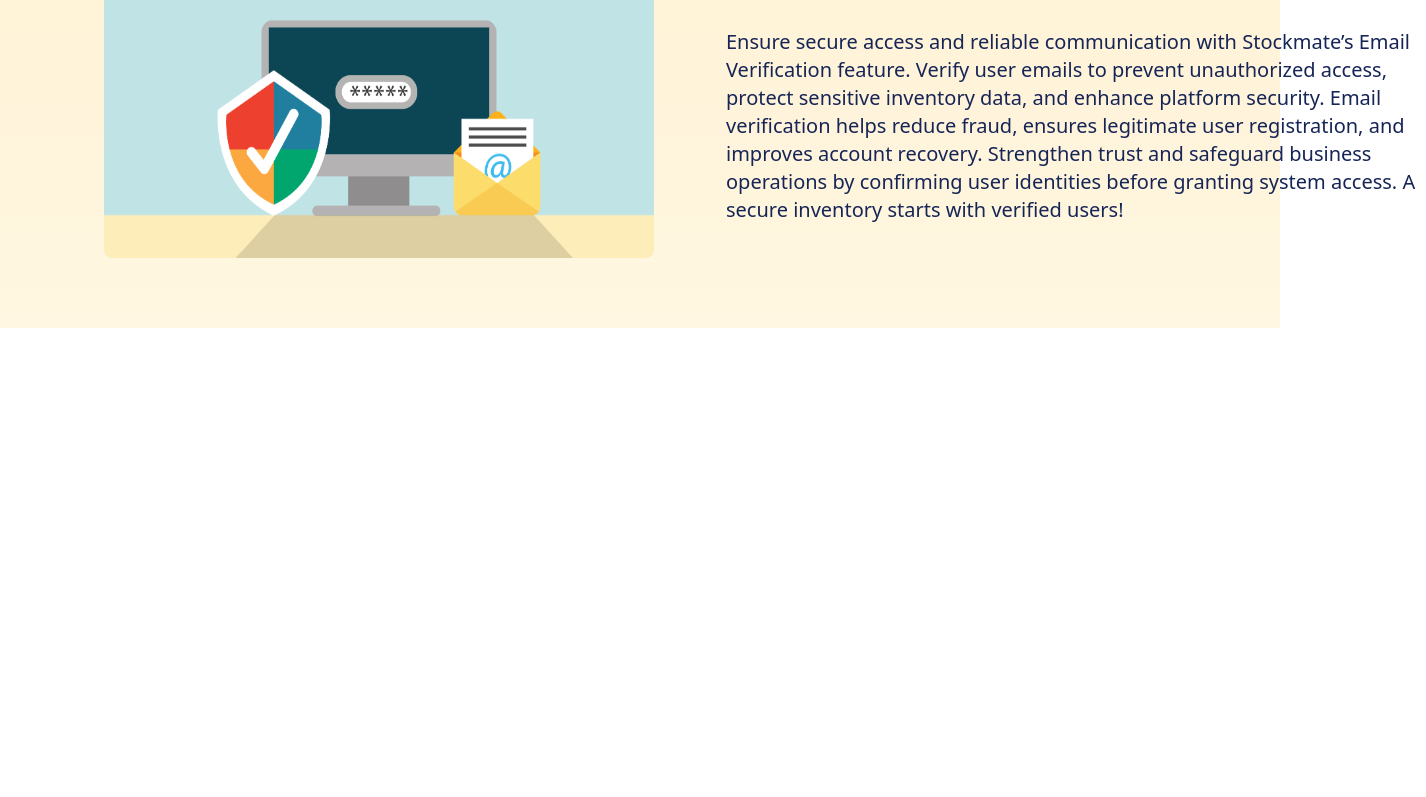
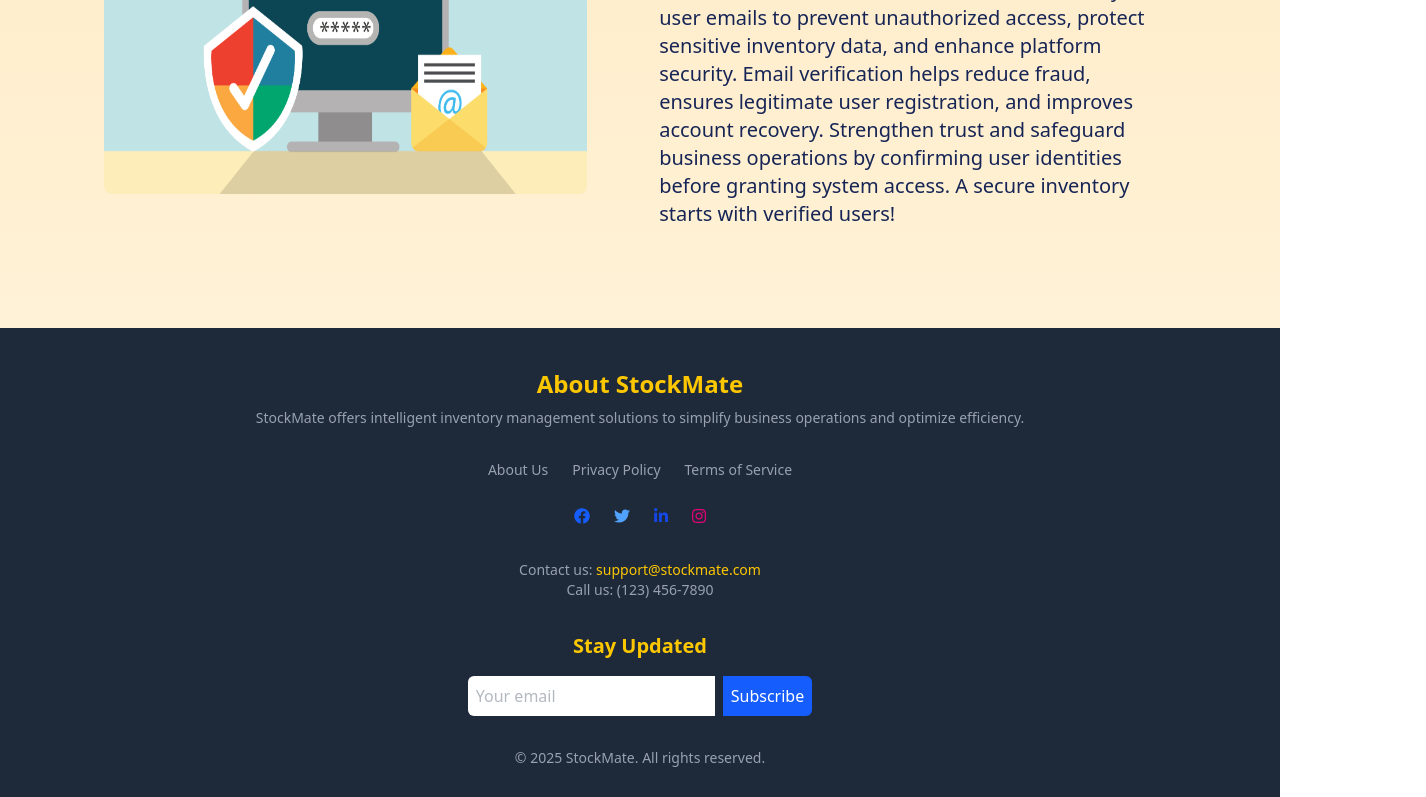
Before and after one commit to bikashgiri2002/FINAL_COLLEGE_PROJECT, a React (Vite) app in the folder StockMateOwnProject/frontend/: page /features in a window 1280 px wide. Shown: the part 2000-2797 px from the top of the page, 1426 px wide, since content can reach past the window. Before the commit the page ends 2328 px from the top, so only its background shows below. Built offline with nearby package versions, Linux system fonts and the light colour scheme.

Commit message:
feature part

```diff
--- a/StockMateOwnProject/frontend/src/pages/Features.jsx
+++ b/StockMateOwnProject/frontend/src/pages/Features.jsx
@@ -7,13 +7,13 @@
         <img
           src="/multi.jpg"
           alt="multi"
-          className="h-[350px] w-[550px] m-8 inset-shadow-blue-950 rounded-lg"
+          className="h-[350px] md:w-2/5 m-8 inset-shadow-blue-950 rounded-lg"
         ></img>
         <div className="flex flex-col">
           <h1 className="font-bold text-2xl text-blue-950 mt-20">
             Multi-location management
           </h1>
-          <p className="h-[300px] w-[700px] font-medium mt-10 text-xl text-blue-950">
+          <p className="h-[300px] md:w-4/5 font-medium mt-6 text-xl text-blue-950">
             Efficiently manage inventory across multiple locations with
             Stockmate's seamless multi-location tracking. Keep stock levels
             updated in real time, transfer items between branches effortlessly,
@@ -30,7 +30,7 @@
           <h1 className="font-bold text-2xl text-blue-950 mt-20">
             Bundle Offerings
           </h1>
-          <p className="h-[300px] w-[700px] font-medium mt-10 text-xl text-blue-950">
+          <p className="h-[300px] md:w-4/5 font-medium mt-6 text-xl text-blue-950">
             Enhance sales and streamline inventory with Stockmate’s Bundle
             Offering feature. Effortlessly group related products into
             attractive bundles, ensuring better value for customers while
@@ -44,20 +44,20 @@
         <img
           src="/MARKET.png"
           alt="market"
-          className="h-[350px] w-[550px] m-8 inset-shadow-blue-950 rounded-lg"
+          className="h-[350px] md:w-2/5 mr-20 mt-8 inset-shadow-blue-950 rounded-lg"
         ></img>
       </div>
       <div className="flex flex-row gap-10 ml-18">
         <img
           src="/istockphoto.jpg"
           alt="istock"
-          className="h-[350px] w-[550px] m-8 inset-shadow-blue-950 rounded-lg"
+          className="h-[350px] md:w-2/5 m-8 inset-shadow-blue-950 rounded-lg"
         ></img>
         <div className="flex flex-col">
           <h1 className="font-bold text-2xl text-blue-950 mt-20">
             History Made Simple
           </h1>
-          <p className="h-[300px] w-[700px] font-medium mt-10 text-xl text-blue-950">
+          <p className="h-[300px] font-medium mt-6 mr-20 text-xl text-blue-950">
             Effortlessly track past transactions and inventory changes with
             Stockmate’s History Made Simple feature. Instantly access detailed
             records of stock movements, sales, and adjustments across multiple
@@ -73,7 +73,7 @@
           <h1 className="font-bold text-2xl text-blue-950 mt-20">
             Reports & Analytics
           </h1>
-          <p className="h-[300px] w-[700px] font-medium mt-10 text-xl text-blue-950">
+          <p className="h-[300px] md:w-4/5 font-medium mt-6 text-xl text-blue-950">
             Gain valuable insights into your inventory with Stockmate’s Reports
             & Analytics feature. Track sales trends, monitor stock movements,
             and analyze performance across multiple locations in real time.
@@ -86,20 +86,20 @@
         <img
           src="/report.png"
           alt="market"
-          className="h-[350px] w-[550px] m-8 inset-shadow-blue-950 rounded-lg"
+          className="h-[350px] md:w-2/5 mt-8 mr-20 inset-shadow-blue-950 rounded-lg"
         ></img>
       </div>
       <div className="flex flex-row gap-10 ml-18">
         <img
           src="/email-varification.webp"
           alt="email-verification"
-          className="h-[350px] w-[550px] m-8 inset-shadow-blue-950 rounded-lg"
+          className="h-[350px] md:w-2/5 m-8 inset-shadow-blue-950 rounded-lg"
         ></img>
         <div className="flex flex-col">
           <h1 className="font-bold text-2xl text-blue-950 mt-20">
             Email Verification
           </h1>
-          <p className="h-[300px] w-[700px] font-medium mt-10 text-xl text-blue-950">
+          <p className="h-[300px] md:w-4/5 font-medium mt-6 text-xl text-blue-950">
             Ensure secure access and reliable communication with Stockmate’s
             Email Verification feature. Verify user emails to prevent
             unauthorized access, protect sensitive inventory data, and enhance
@@ -111,6 +111,107 @@
           </p>
         </div>
       </div>
+
+      {/* Footer Section */}
+      <footer className="bg-gray-800 text-white py-10 mt-20">
+        <div className="container mx-auto px-6">
+          {/* Company Information */}
+          <div className="text-center">
+            <h3 className="text-2xl font-semibold mb-2 text-yellow-400">
+              About StockMate
+            </h3>
+            <p className="text-sm text-gray-400">
+              StockMate offers intelligent inventory management solutions to
+              simplify business operations and optimize efficiency.
+            </p>
+          </div>
+          {/* Quick Links */}
+          <div className="flex justify-center space-x-6 mt-8 text-sm text-gray-400">
+            <a href="/about" className=" hover:text-blue-500">
+              About Us
+            </a>
+            <a href="/privacy-policy" className=" hover:text-blue-500">
+              Privacy Policy
+            </a>
+            <a href="/terms" className=" hover:text-blue-500">
+              Terms of Service
+            </a>
+          </div>
+          {/* Social Media Links */}
+          <div className="flex justify-center space-x-6 mt-6">
+            {/* Facebook */}
+            <a
+              href="https://facebook.com"
+              target="_blank"
+              className="text-blue-600 hover:text-blue-800"
+            >
+              <i className="fab fa-facebook-f"></i>
+            </a>
+            {/* Twitter */}
+            <a
+              href="https://twitter.com"
+              target="_blank"
+              className="text-blue-400 hover:text-blue-500"
+            >
+              <i className="fab fa-twitter"></i>
+            </a>
+            {/* LinkedIn */}
+            <a
+              href="https://linkedin.com"
+              target="_blank"
+              className="text-blue-700 hover:text-blue-900"
+            >
+              <i className="fab fa-linkedin-in"></i>
+            </a>
+            {/* Instagram */}
+            <a
+              href="https://instagram.com"
+              target="_blank"
+              className="text-pink-600 hover:text-pink-800"
+            >
+              <i className="fab fa-instagram"></i>
+            </a>
+          </div>
+
+          {/* Contact Information */}
+          <div className="text-center mt-8 text-sm text-gray-400">
+            <p>
+              Contact us:{" "}
+              <a
+                href="mailto:support@stockmate.com"
+                className="text-yellow-400 hover:text-blue-500"
+              >
+                support@stockmate.com
+              </a>
+            </p>
+            <p>Call us: (123) 456-7890</p>
+          </div>
+
+          {/* Newsletter Signup */}
+          <div className="text-center mt-8">
+            <h3 className="text-xl font-semibold text-yellow-400">
+              Stay Updated
+            </h3>
+            <form className="flex justify-center items-center mt-4 w-full sm:w-auto">
+              <input
+                type="email"
+                placeholder="Your email"
+                className="p-2 text-gray-500 rounded-l-md w-full sm:w-auto sm:mr-2 bg-white"
+              />
+              <button className="p-2 bg-blue-600 text-white rounded-r-md w-full sm:w-auto">
+                Subscribe
+              </button>
+            </form>
+          </div>
+
+          {/* Legal Information */}
+          <div className="text-center mt-8 text-sm text-gray-400">
+            <p>
+              &copy; {new Date().getFullYear()} StockMate. All rights reserved.
+            </p>
+          </div>
+        </div>
+      </footer>
     </div>
   );
 };
```
